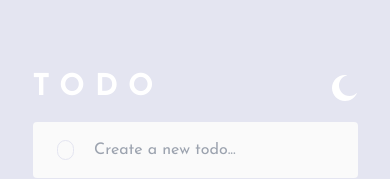
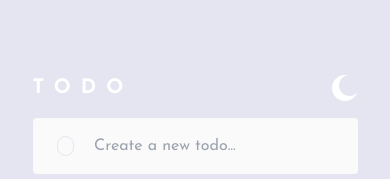
Before and after one commit to GraceYourCode/todo_app, a React (Vite) app: page / in a window 390 px wide. Shown: the part 216-395 px from the top of the page. Built offline with nearby package versions, Linux system fonts and the light colour scheme.

Commit message:
imputing all functionalities

```diff
--- a/src/Components/Nav_Bar.jsx
+++ b/src/Components/Nav_Bar.jsx
@@ -1,7 +1,7 @@
 const Nav_Bar = ({dark_Mode, setTheme}) => {
   return (
     <nav className="flex items-center justify-between">
-      <header className="text-white text-3xl tracking-widest font-bold body">TODO</header>
+      <header className="text-white text-xl lg:text-3xl tracking-widest font-bold body">TODO</header>
       <button onClick={()=>setTheme()} className="outline-none">
         {dark_Mode?
           <svg xmlns="http://www.w3.org/2000/svg" width="26" height="26"><path fill="#FFF" fillRule="evenodd" d="M13 21a1 1 0 011 1v3a1 1 0 11-2 0v-3a1 1 0 011-1zm-5.657-2.343a1 1 0 010 1.414l-2.121 2.121a1 1 0 01-1.414-1.414l2.12-2.121a1 1 0 011.415 0zm12.728 0l2.121 2.121a1 1 0 01-1.414 1.414l-2.121-2.12a1 1 0 011.414-1.415zM13 8a5 5 0 110 10 5 5 0 010-10zm12 4a1 1 0 110 2h-3a1 1 0 110-2h3zM4 12a1 1 0 110 2H1a1 1 0 110-2h3zm18.192-8.192a1 1 0 010 1.414l-2.12 2.121a1 1 0 01-1.415-1.414l2.121-2.121a1 1 0 011.414 0zm-16.97 0l2.121 2.12A1 1 0 015.93 7.344L3.808 5.222a1 1 0 011.414-1.414zM13 0a1 1 0 011 1v3a1 1 0 11-2 0V1a1 1 0 011-1z" /></svg>:
```
